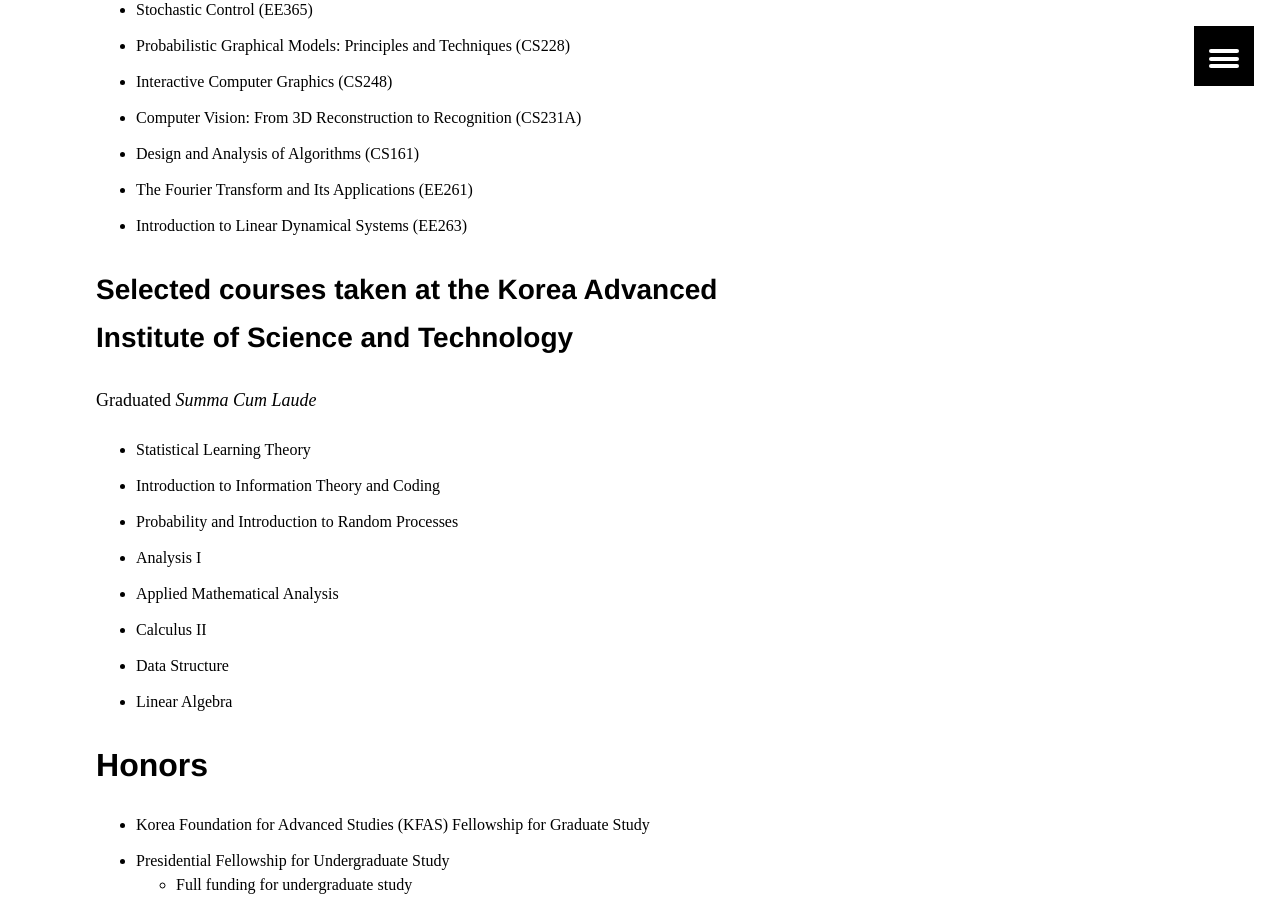
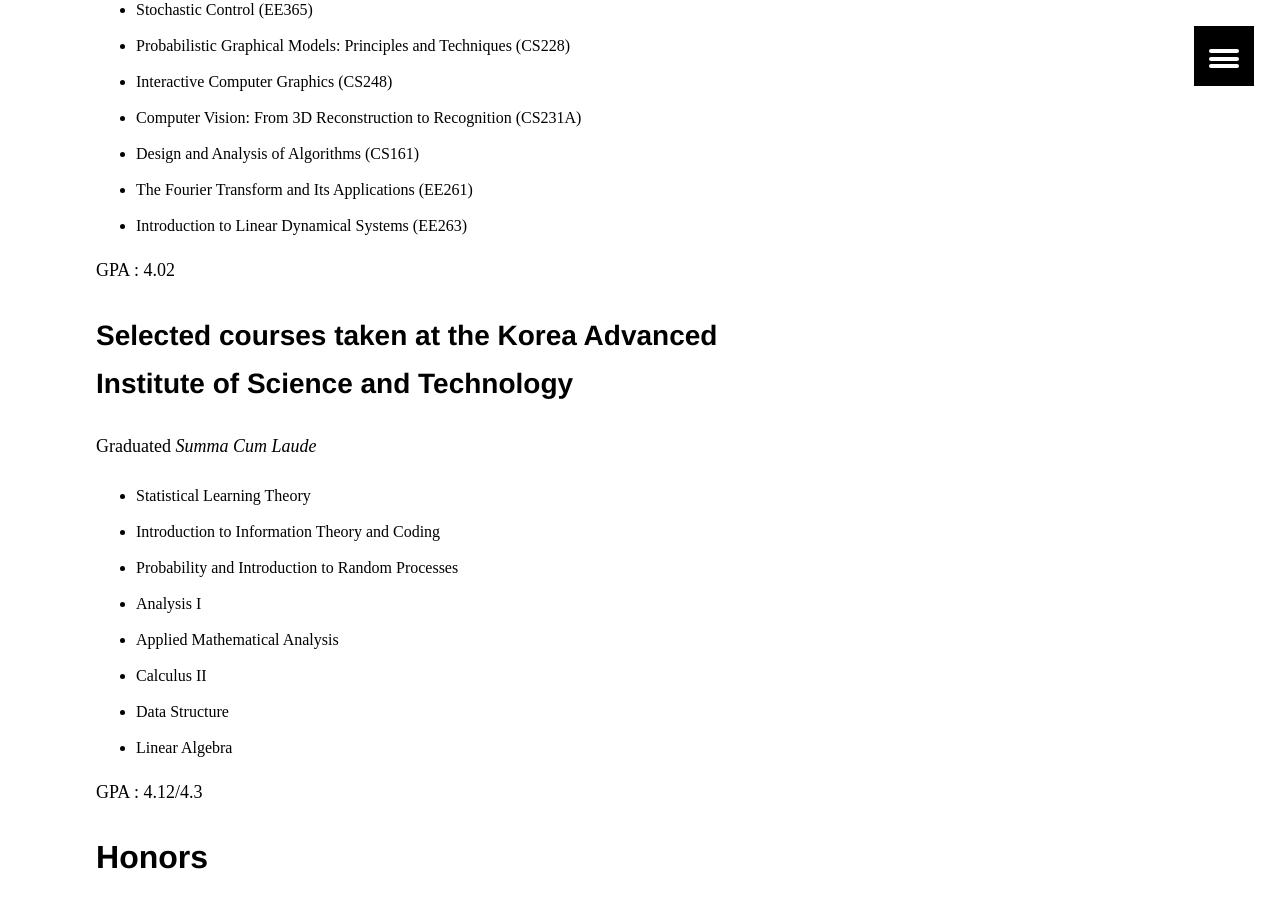
Before and after one commit to antran89/blog, a Jekyll site: the page built from about/index.md, in a window 1280 px wide and 900 px high, scrolled down 1471 px. Built offline with Jekyll 4.4.1, drawn with Linux system fonts in a browser that asks for light colours.

Commit message:
minor about GPA and fftconv image add

```diff
--- a/about/index.md
+++ b/about/index.md
@@ -52,6 +52,8 @@
 - The Fourier Transform and Its Applications (EE261)
 - Introduction to Linear Dynamical Systems (EE263)
 
+GPA : 4.02
+
 ### Selected courses taken at the Korea Advanced Institute of Science and Technology
 
 Graduated *Summa Cum Laude*
@@ -65,6 +67,8 @@
 - Data Structure
 - Linear Algebra
 
+GPA : 4.12/4.3
+
 ## Honors
 
 - Korea Foundation for Advanced Studies (KFAS) Fellowship for Graduate Study
```
Also changed, not shown: images/fftconv.png (added).
